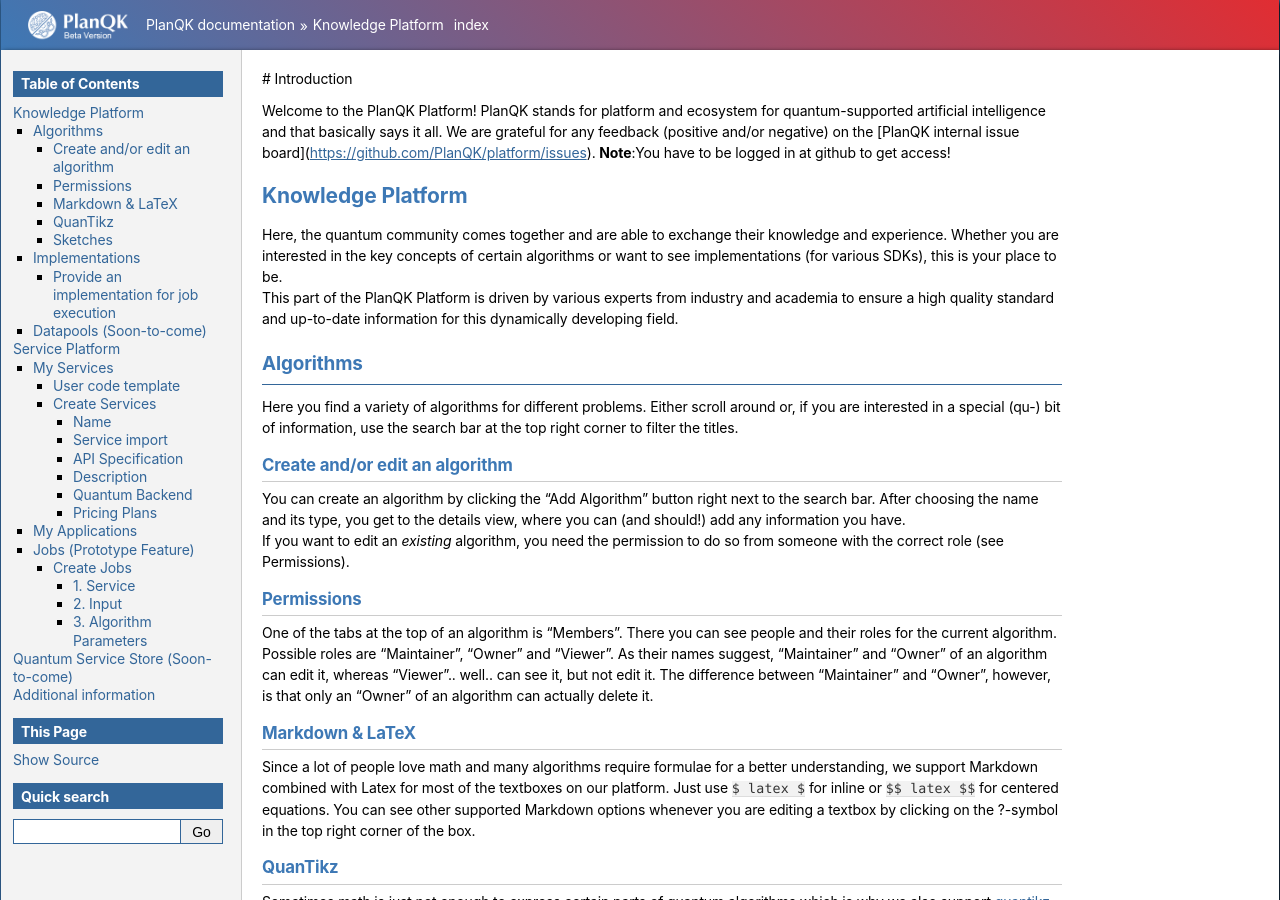
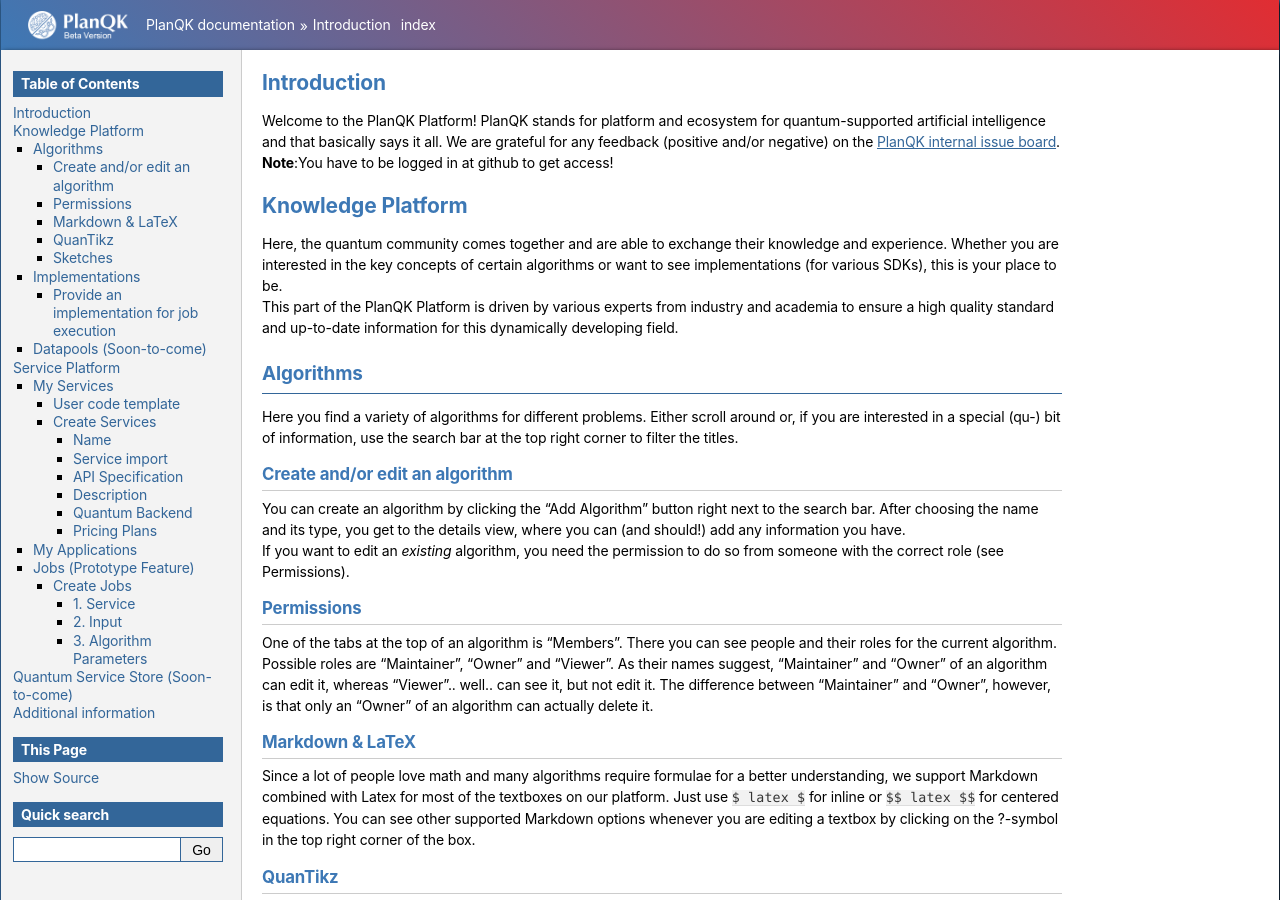
Before and after one commit to PlanQK/planqk-platform-docs, a Sphinx documentation site: the page built from docs/index.rst, in a window 1280 px wide and 900 px high. Built offline with Sphinx 7.4.7, drawn with Linux system fonts in a browser that asks for light colours; the version number could not be read and is left out; part of the change alters nothing that is shown; some of the changed text lies outside the part shown.

Commit message:
Update index.rst

```diff
--- a/docs/index.rst
+++ b/docs/index.rst
@@ -1,7 +1,8 @@
 
-.. include:: platform_instructions/introduction.md
+.. mdinclude:: platform_instructions/introduction.md
 .. mdinclude:: platform_instructions/knowledge_platform.md
 .. mdinclude:: platform_instructions/service_platform.md
 .. mdinclude:: platform_instructions/quantum_service_store.md
 .. mdinclude:: nisq_analyzer.md
+          end-before : ## Acknowledgements
 .. mdinclude:: platform_instructions/additional_information.md
```
